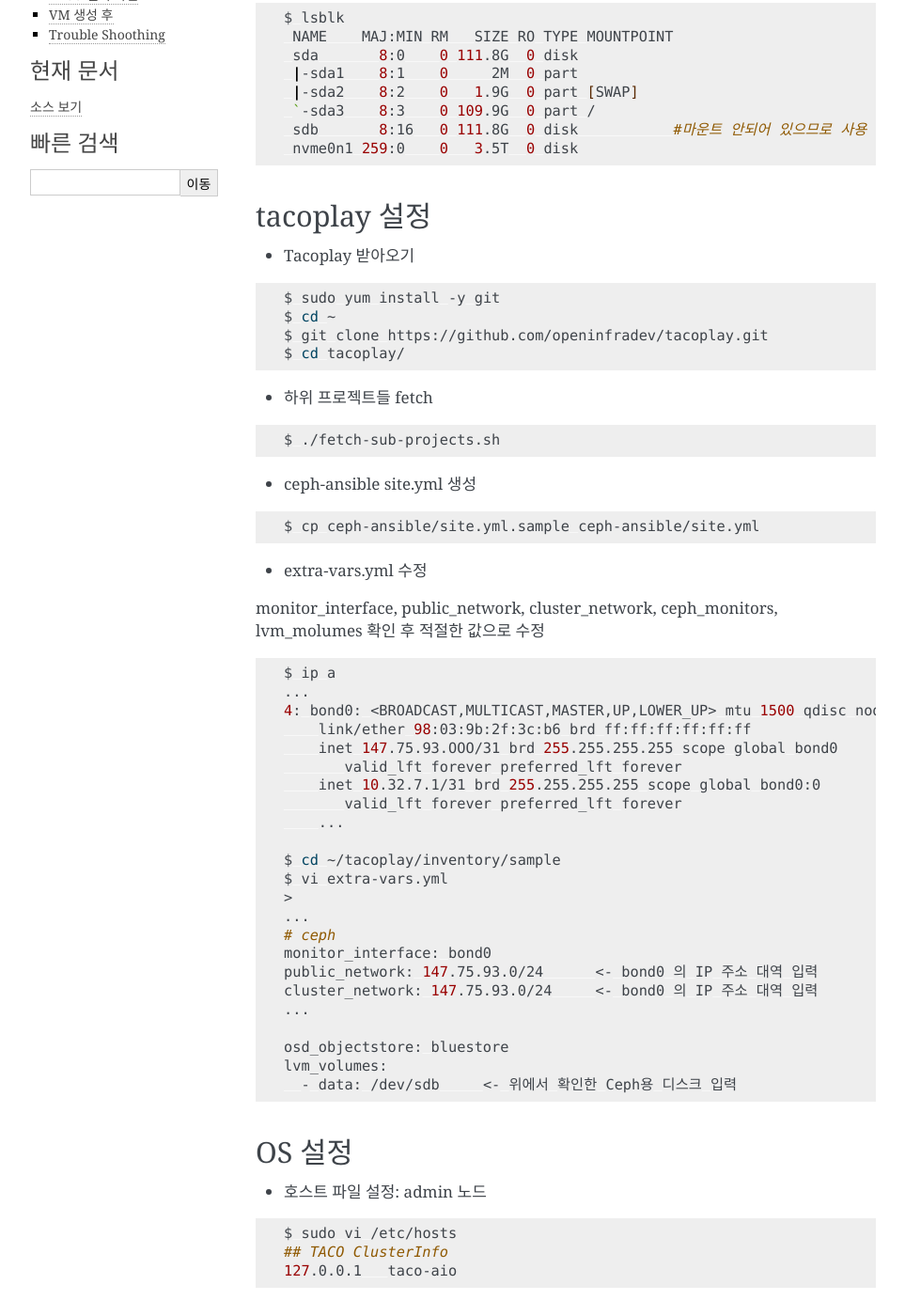
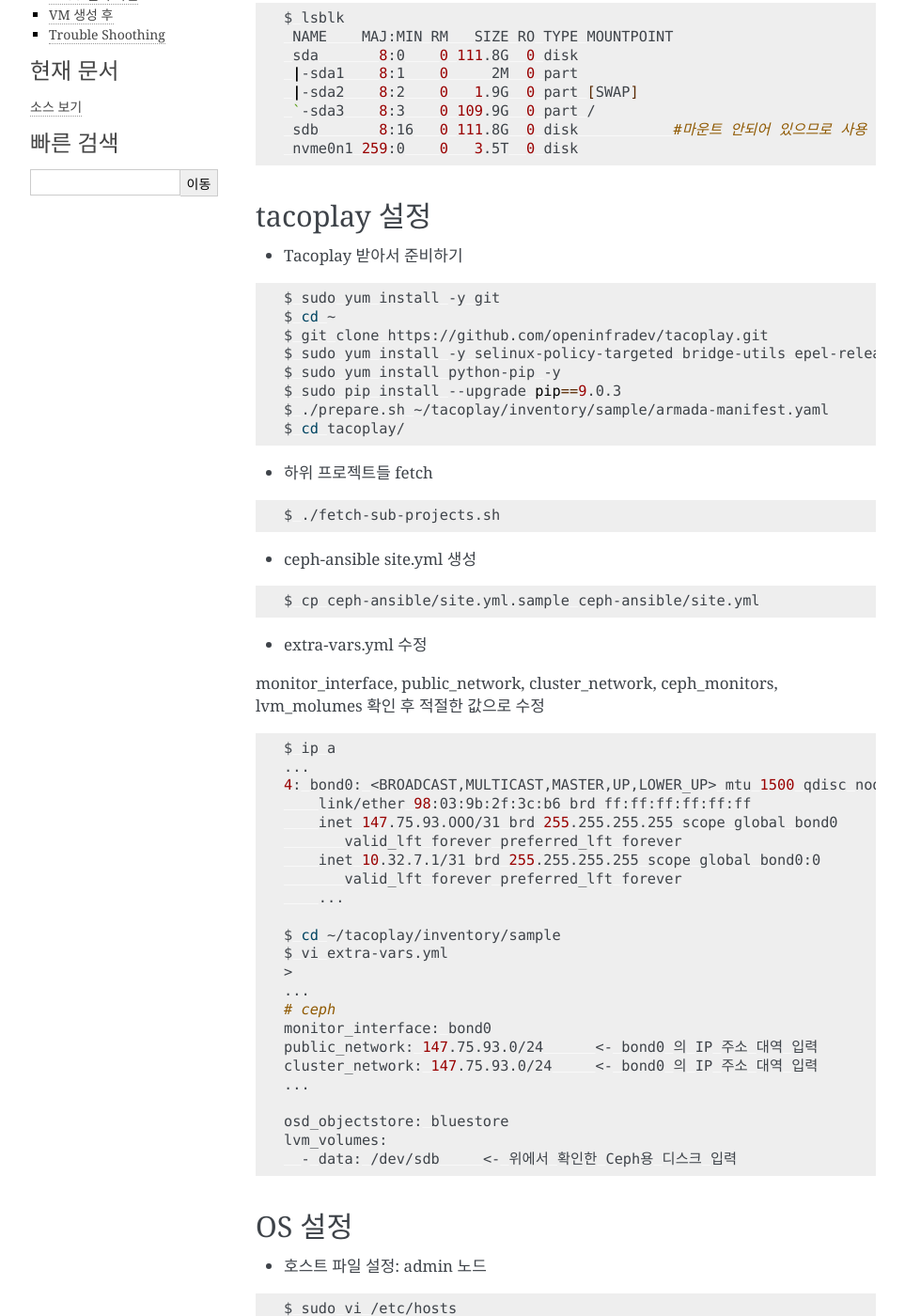
Before and after one commit to openinfradev/openinfraday-2019-handson-docs, a Sphinx documentation site: the page built from docs/source/taco-aio.rst, in a window 1280 px wide and 1400 px high, scrolled down 215 px. Shown: the whole window at 94% size, without its empty margins (148-1111 px from the left). Built offline with Sphinx 7.4.7, drawn with Linux system fonts in a browser that asks for light colours; some of the changed text lies outside the part shown.

Commit message:
Update taco-aio.rst

```diff
--- a/docs/source/taco-aio.rst
+++ b/docs/source/taco-aio.rst
@@ -23,13 +23,17 @@ mount 되어있지 않은 디스크명을 확인하여 메모한다.
 tacoplay 설정
 =============
 
-* Tacoplay 받아오기
+* Tacoplay 받아서 준비하기
 
 .. code-block:: bash
 
    $ sudo yum install -y git
    $ cd ~
    $ git clone https://github.com/openinfradev/tacoplay.git
+   $ sudo yum install -y selinux-policy-targeted bridge-utils epel-release
+   $ sudo yum install python-pip -y
+   $ sudo pip install --upgrade pip==9.0.3
+   $ ./prepare.sh ~/tacoplay/inventory/sample/armada-manifest.yaml
    $ cd tacoplay/
 
 * 하위 프로젝트들 fetch
```
Also changed, not shown: other parts of docs/source/taco-aio.rst (+0 -3 lines).
